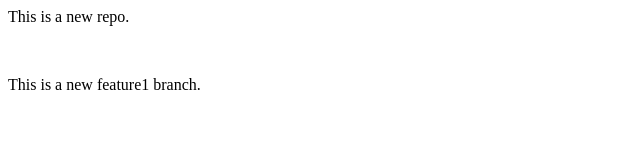
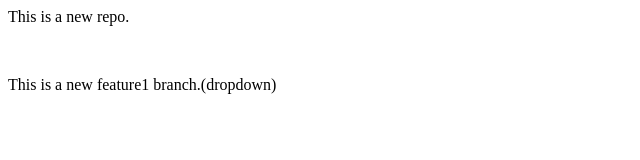
Before and after one commit to ShreelaxmiHegde/LocalRepo, a plain HTML site: page index.html in a window 1280 px wide. Shown: the whole page, without its empty margins (0-640 px from the left). Drawn offline with Linux system fonts and the light colour scheme.

```diff
--- a/index.html
+++ b/index.html
@@ -1,3 +1,3 @@
 <p>This is a new repo.</p>
 <br>
-<p>This is a new feature1 branch.</p>
+<p>This is a new feature1 branch.(dropdown)</p>
```
